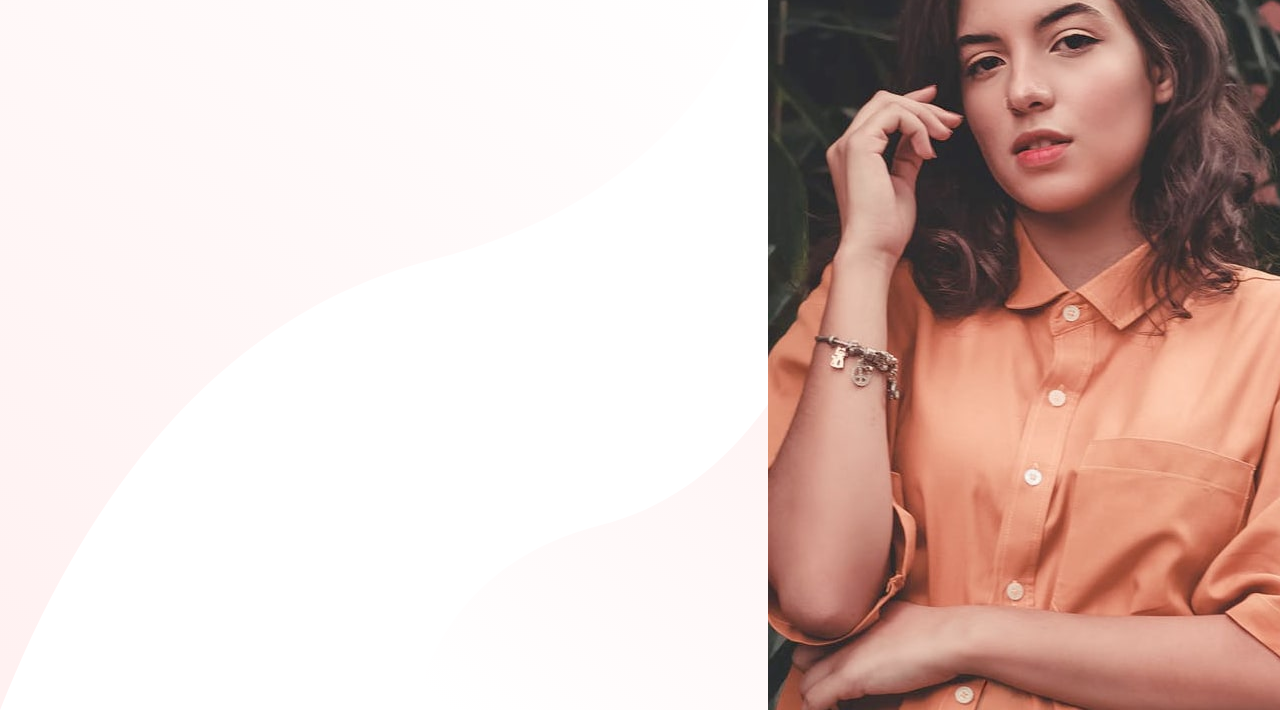
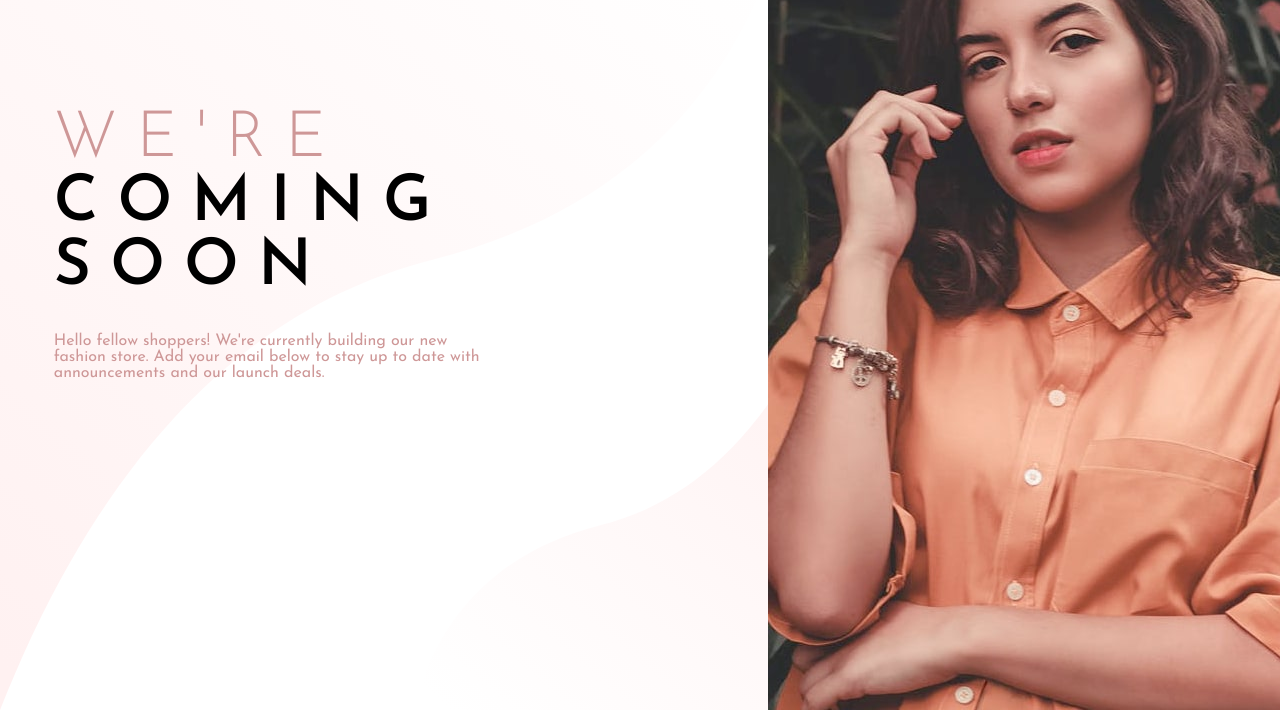
Before and after one commit to j0ashm/Frontend-Mentor-Challenges, a plain HTML site: page index.html in a window 1280 px wide. Shown: the part 90-800 px from the top of the page. Drawn offline with Linux system fonts and the light colour scheme.

Commit message:
finish body text

```diff
--- a/index.html
+++ b/index.html
@@ -16,6 +16,12 @@
 			<nav class="logo">
 				<img src="./resource/images/logo.svg" alt="Base Apparel">
 			</nav>
+
+			<main class="hero-content">
+				<h1 class="heading pink-highlight">WE'RE<br><span class="bold-text">COMING<br>SOON</span></h1>
+				<p class="info-text">Hello fellow shoppers! We're currently building our new<br>fashion store. Add your email below to stay up to date with<br>announcements and our launch deals.</p>
+			</main>
+
 		</div>
 		<div class="img-container"></div>
 	</div>
--- a/styles.css
+++ b/styles.css
@@ -26,3 +26,31 @@
 .logo {
 	padding: 7%;
 }
+
+.hero-content {
+	padding: auto;
+}
+
+.heading {
+	padding: 7%;
+	font-size: 4em;
+	font-weight: 300;
+	letter-spacing: 0.3em;
+	padding-bottom: 0.1rem;
+}
+
+.pink-highlight {
+	color: hsl(0, 36%, 70%)
+}
+
+.bold-text {
+	color: black;
+	font-weight: 600;
+}
+
+.info-text {
+	padding-top: 4%;
+	padding-left: 7%;
+	font-size: 16px;
+	color: hsl(0, 36%, 70%);
+}
```
